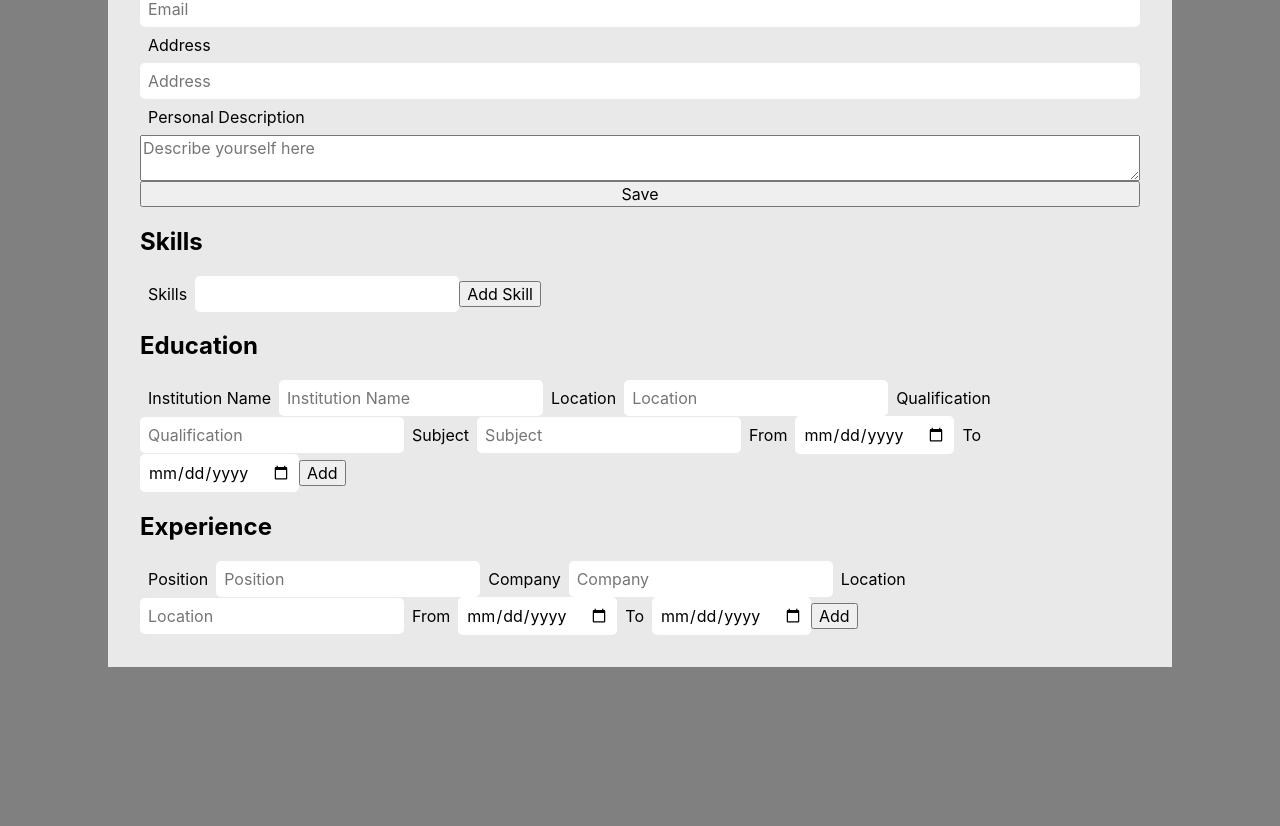
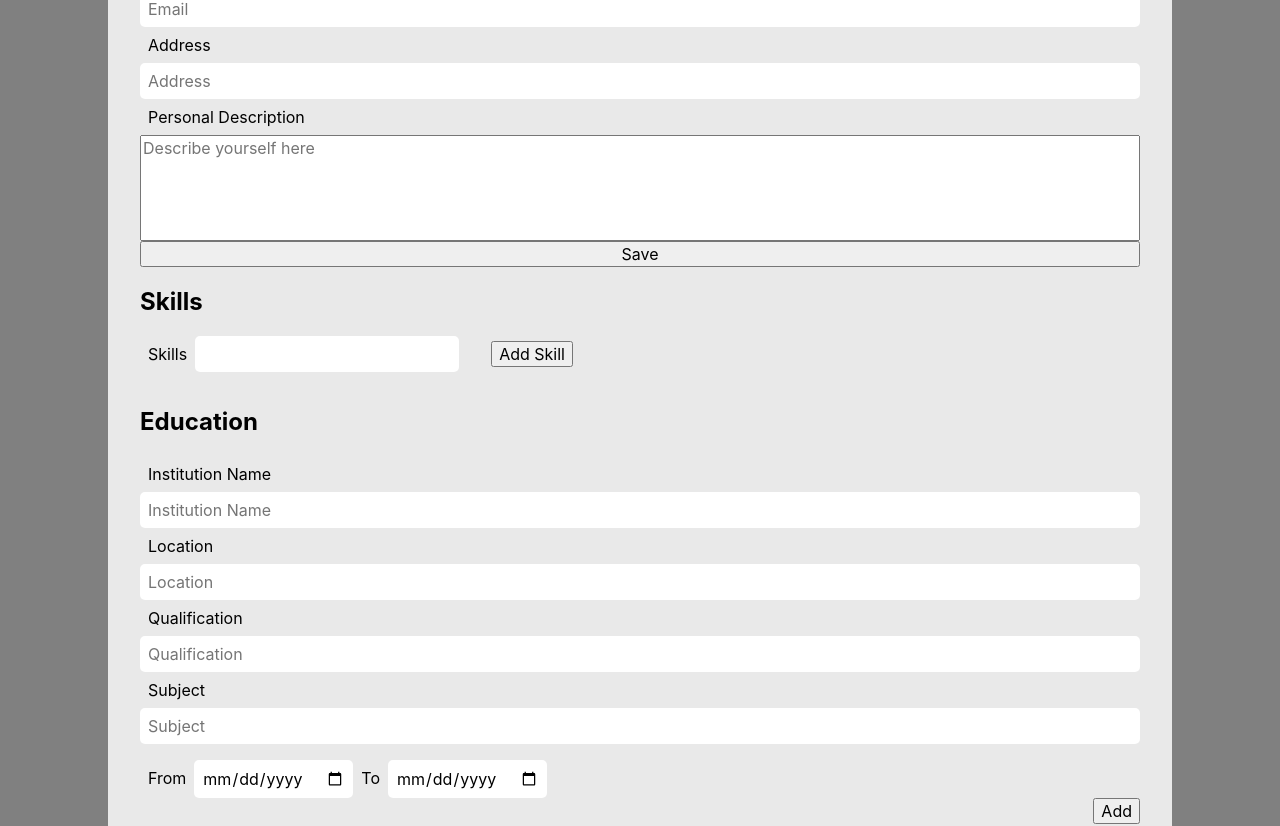
Before and after one commit to BreadleyCooper/cv-project, a React (Create React App) app: page / in a window 1280 px wide. Shown: the part 599-1425 px from the top of the page. Before the commit the page ends 1346 px from the top, so only its background shows below. Built offline with nearby package versions, Linux system fonts and the light colour scheme.

Commit message:
updated styling

```diff
--- a/src/components/Form/Education.js
+++ b/src/components/Form/Education.js
@@ -64,7 +64,7 @@ class Education extends Component {
 
     render() {
         return(
-            <div>
+            <div className="educationForm">
                 <h2>{this.props.title}</h2>
                 <form onSubmit={this.handleSubmit}>
                     <label htmlFor="institution">Institution Name</label>
@@ -79,13 +79,14 @@ class Education extends Component {
                     <label htmlFor="subject">Subject</label>
                     <input type="text" name="subject" value={this.state.education.subject} onChange={this.handleChange}  id="subject" placeholder="Subject"></input>
 
-                    <label htmlFor="dateFrom">From</label>
-                    <input type="date" name="dateFrom" value={this.state.education.dateFrom} onChange={this.handleChange}  id="dateFrom" placeholder="From"></input>
+                    <div className="dateContainer">
+                        <label htmlFor="dateFrom">From</label>
+                        <input type="date" name="dateFrom" value={this.state.education.dateFrom} onChange={this.handleChange}  id="dateFrom" placeholder="From"></input>
 
-                    <label htmlFor="dateTo">To</label>
-                    <input type="date" name="dateTo" value={this.state.education.dateTo} onChange={this.handleChange}  id="dateTo" placeholder="To"></input>
-
-                    <button type="submit">Add</button>
+                        <label htmlFor="dateTo">To</label>
+                        <input type="date" name="dateTo" value={this.state.education.dateTo} onChange={this.handleChange}  id="dateTo" placeholder="To"></input>
+                    </div>
+                    <button id="eButton" type="submit">Add</button>
                 </form>
                 <div>
                     {this.state.educations.map((education, index) => {
--- a/src/components/Form/Experience.js
+++ b/src/components/Form/Experience.js
@@ -63,7 +63,7 @@ class Experience extends Component {
     render() {
         if (this.state.editMode) {
         return (
-            <div>
+            <div className="experienceForm">
                 <h2>{this.props.title}</h2>
                 <form onSubmit={this.handleSubmit}>
                     <label htmlFor="position">Position</label>
@@ -75,12 +75,14 @@ class Experience extends Component {
                     <label htmlFor="location">Location</label>
                     <input type="text" name="location" value={this.state.experience.location} onChange={this.handleChange}  id="location" placeholder="Location"></input>
 
-                    <label htmlFor="dateFrom">From</label>
-                    <input type="date" name="dateFrom" value={this.state.experience.dateFrom} onChange={this.handleChange}  id="dateFrom" placeholder="From"></input>
+                    <div className="dateContainer">
+                        <label htmlFor="dateFrom">From</label>
+                        <input type="date" name="dateFrom" value={this.state.experience.dateFrom} onChange={this.handleChange}  id="dateFrom" placeholder="From"></input>
 
-                    <label htmlFor="dateTo">To</label>
-                    <input type="date" name="dateTo" value={this.state.experience.dateTo} onChange={this.handleChange}  id="dateTo" placeholder="To"></input>
-                    <button type="submit">Add</button>
+                        <label htmlFor="dateTo">To</label>
+                        <input type="date" name="dateTo" value={this.state.experience.dateTo} onChange={this.handleChange}  id="dateTo" placeholder="To"></input>
+                    </div>
+                    <button id="eButton"type="submit">Add</button>
                 </form>
                 <div>
                     {this.state.experiences.map((experience, index) => {
--- a/src/components/Form/Skills.js
+++ b/src/components/Form/Skills.js
@@ -50,7 +50,7 @@ class Skills extends Component {
         return (
             <div>
                 <h2>{this.props.title}</h2>
-                <form onSubmit={this.onSubmit}>
+                <form className="skillForm" onSubmit={this.onSubmit}>
                     <label htmlFor="skillInput">Skills</label>
                     <input type="text" name="skillInput" value={this.state.skill.text} onChange={this.handleChange} id="skillInput"></input>
                     <button type="submit">Add Skill</button>
@@ -58,7 +58,7 @@ class Skills extends Component {
                 <div>
                     <ul>
                         {this.state.skills.map((skill) => {
-                            return <div key={skill.id}><li>{skill.text}</li>
+                            return <div className="skillContainer" key={skill.id}><li>{skill.text}</li>
                             <button onClick={() => this.handleDelete(skill.id)}>Delete</button>
                             </div>
                         })}
--- a/src/index.js
+++ b/src/index.js
@@ -4,6 +4,9 @@ import App from "./App"
 import "./styles/personal.css"
 import "./styles/header.css"
 import "./styles/body.css"
+import "./styles/skills.css"
+import "./styles/education.css"
+import "./styles/experience.css"
 
 const root = ReactDOM.createRoot(document.getElementById('root'));
 root.render(
--- a/src/styles/body.css
+++ b/src/styles/body.css
@@ -18,6 +18,7 @@ body {
 .cvContainer {
   background-color: rgb(233, 233, 233);
   padding: 2rem;
+  width: 100%;
   max-width: 1000px;
 }
 
--- /dev/null
+++ b/src/styles/education.css
@@ -0,0 +1,18 @@
+.educationForm {
+    display: flex;
+    flex-direction: column;
+    }
+
+.educationForm form {
+    display: flex;
+    flex-direction: column;
+    }
+
+.dateContainer {
+    display: flex;
+    margin-top: 1rem;
+}
+
+#eButton {
+    margin-left: auto;
+}
--- /dev/null
+++ b/src/styles/experience.css
@@ -0,0 +1,9 @@
+.experienceForm {
+    display: flex;
+    flex-direction: column;
+    }
+
+.experienceForm form {
+    display: flex;
+    flex-direction: column;
+    }
--- a/src/styles/personal.css
+++ b/src/styles/personal.css
@@ -31,6 +31,11 @@ input {
     padding: 0.5rem;
     border-radius: 5px;
     border: none;
+}
+
+textarea {
+    min-height: 100px;
+    resize: none
 }
 
 /* Saved */
--- /dev/null
+++ b/src/styles/skills.css
@@ -0,0 +1,17 @@
+.skillForm {
+    display: flex;
+    align-items: center;
+}
+
+.skillForm button {
+    margin-left:  2rem;
+}
+
+.skillContainer {
+    display: flex;
+    align-items: center;
+}
+
+.skillContainer button {
+    margin-left: 2rem
+}
```
